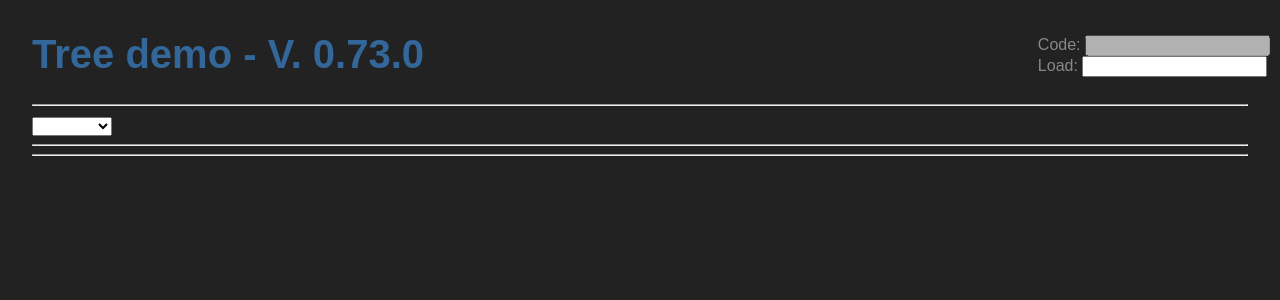
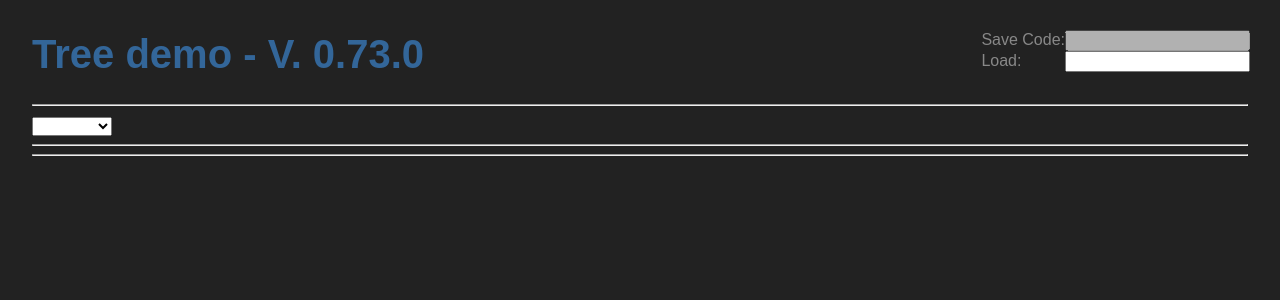
Before and after one commit to FWidm/chronicon-skilltree, an Angular app: page / in a window 1280 px wide. Shown: the top 300 px of the page. Built offline with nearby package versions, Linux system fonts and the light colour scheme.

Commit message:
UI fixes

```diff
--- a/src/app/app.component.css
+++ b/src/app/app.component.css
@@ -1,3 +1,15 @@
-.skill-tree{
+.skill-tree {
   position: relative;
 }
+
+.controls {
+  position: absolute;
+  top: 30px;
+  right: 30px;
+  display: table;
+}
+
+.table-cell{ display: table-cell; }
+.table-divider{
+  display: table-row;
+}
--- a/src/app/app.component.html
+++ b/src/app/app.component.html
@@ -23,12 +23,20 @@
                (getSkillStatus)="skillLevelUpCallback($event)">
 </app-skilltree>
 
-<div class="controls" style="position: absolute; top: 35px; right:10px">
-  <div>Code: <input type="text" disabled
-                    [(ngModel)]="saveCode"></div>
+<div class="controls">
+  <div class="table-divider">
+    <label for="save" class="table-cell"> Save Code: </label>
+    <input class="table-cell"
+           id="save" type="text"
+           disabled
+           [(ngModel)]="saveCode">
+  </div>
 
-
-  <div>Load: <input type="text"
-                    (input)="loadSkills($event.target.value)"></div>
+  <div class="table-divider">
+    <label for="load" class="table-cell"> Load: </label>
+    <input class="table-cell"
+           id="load" type="text"
+           (input)="loadSkills($event.target.value)">
+  </div>
 
 </div>
```
